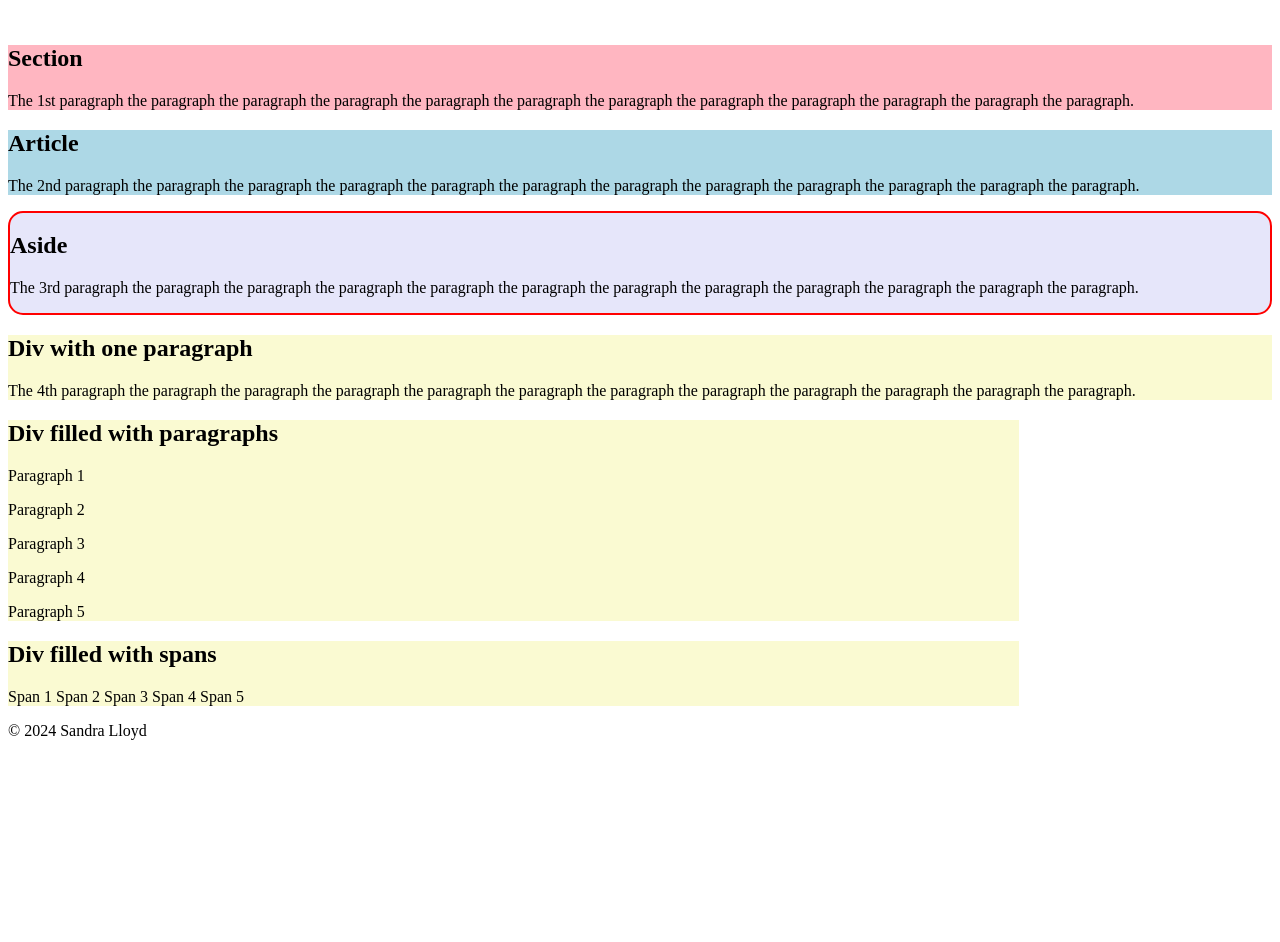
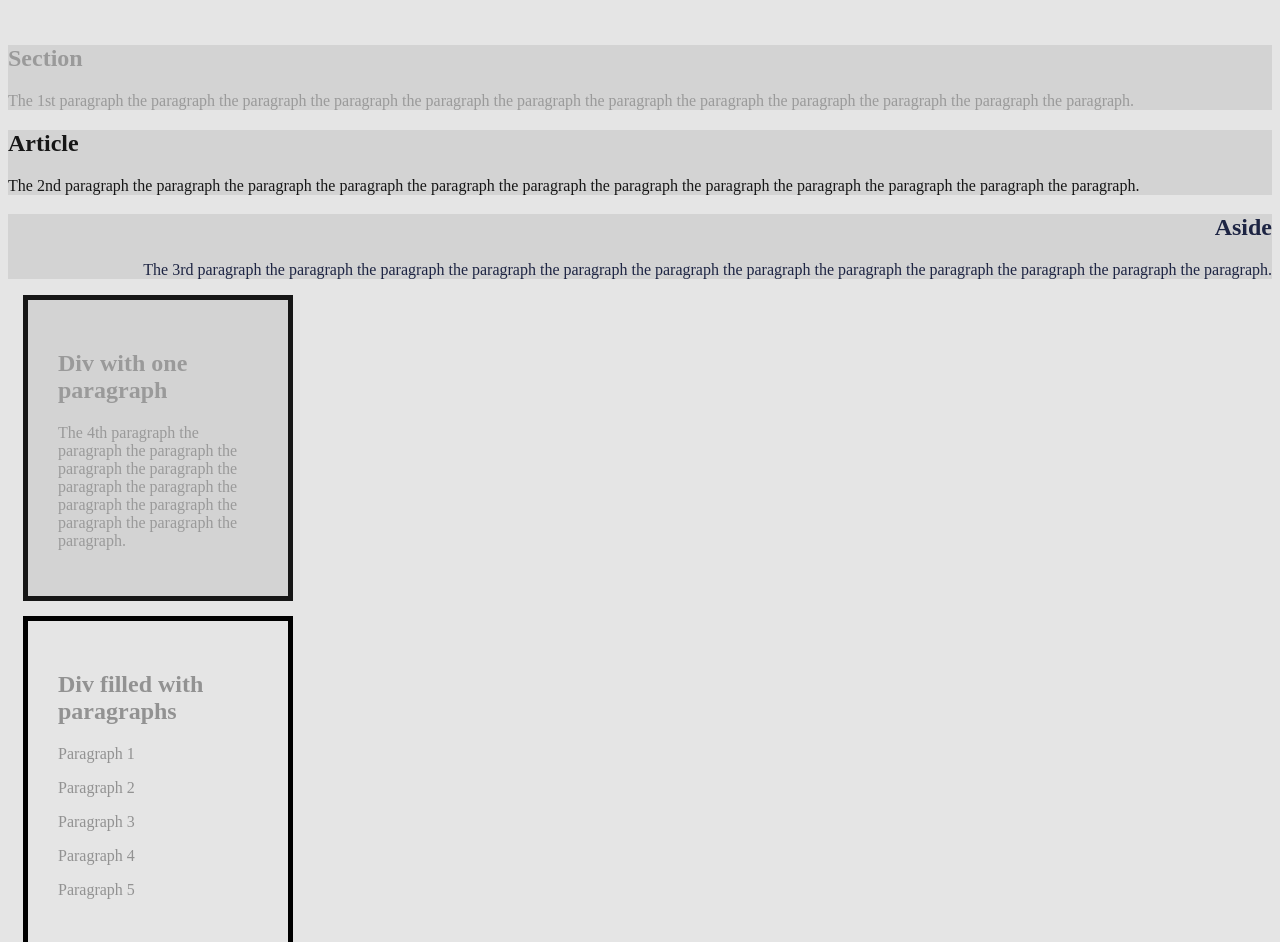
Before and after one commit to kickingd1rt/Week_4_CSS, a plain HTML site: page index.html in a window 1280 px wide. Shown: the part 73-1015 px from the top of the page. Before the commit the page ends 829 px from the top, so only its background shows below. Drawn offline with Linux system fonts and the light colour scheme.

Commit message:
Add files via upload

```diff
--- a/css/style.css
+++ b/css/style.css
@@ -1,59 +1,38 @@
-body {
-    position: relative;
+* {
+    color:rgb(146, 146, 146);
+
 }
 
-header {
-    background-color: linen;
+body {
+    background-color: rgb(229, 229, 229);
 }
 
-section {
-    background-color: lightpink;
+.colorbox{
+    background-color: rgb(210, 210, 210);
+    opacity: .9;
 }
 
-article {
-    background-color: lightblue;
+#myarticle h2, #myarticle p {
+    color:black;
 }
 
-aside {
-    background-color: lavender;
-    max-width: 500px;
+aside h2 , aside p {
+    text-align: right;
+    color: rgb(8, 16, 50);
 }
 
 div {
-    background-color: lightgoldenrodyellow;
-    max-width: 80%;
+    width: 200px;
+    border: 5px solid black;
+    padding: 30px;
+    margin: 15px;
 }
 
-.colorbox {
-    /* padding: 5px; */
-    /* margin: 50px; */
-    /* display: block; */
-    max-width: 100%;
+footer p {
+    float: right;
+    position: sticky;
+    width: 300px;
+    bottom: 0;
+    color: black;
+    background-color: rgb(170, 170, 170);
 }
-
-
-.boxy.square {
-    border: 2px solid red;
-    border-radius: 15px;
-}
-
-ul {
-    list-style-type: none;  /*removes the bullets from the list*/
-    margin: 0;  /* removes default margin*/
-    padding: 0; /* removes default padding*/
-}
-li {
-    display: inline;
-    /* makes the list items sit next to each other */
-    /* float: left; */
-}
-
-li a {
-    display: block;
-    padding: 14px 16px;
-    text-decoration: none;
-}
-
-li a:hover {
-    background-color: #aaa;
-}
--- a/index.html
+++ b/index.html
@@ -34,7 +34,7 @@
                 the paragraph the paragraph the paragraph.
             </p>
         </article>
-        <aside class="colorbox boxy square">
+        <aside id="textaside" class="colorbox boxy square">
             <h2>Aside</h2>
             <p>The 3rd paragraph the paragraph the paragraph
                 the paragraph the paragraph the paragraph
```
